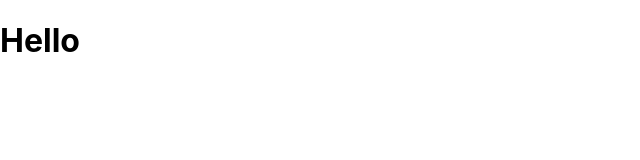
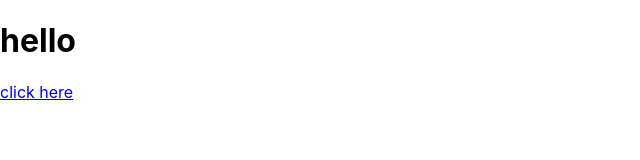
Before and after one commit to AlexandruAcea/chromeHomePage, a React (Create React App) app: page / in a window 1280 px wide. Shown: the top 160 px of the page, without its empty margins (0-640 px from the left). Built offline with nearby package versions, Linux system fonts and the light colour scheme.

Commit message:
added some routing

```diff
--- a/src/components/App.js
+++ b/src/components/App.js
@@ -1,12 +1,19 @@
 import "../css/App.css";
 import React, { Component } from "react";
-import { BrowserRouter, Router } from "react-router-dom";
+import { BrowserRouter, Route } from "react-router-dom";
+import Onboarding from "./Onboarding";
+import Home from "./Home";
 
 class App extends Component {
   render() {
     return (
       <div>
-        <h1>Hello</h1>
+        <BrowserRouter>
+          <div>
+            <Route path="/" exact component={Home} />
+            <Route path="/onboarding" component={Onboarding} />
+          </div>
+        </BrowserRouter>
       </div>
     );
   }
--- /dev/null
+++ b/src/components/Home.js
@@ -0,0 +1,13 @@
+import React from "react";
+import { Link } from "react-router-dom";
+
+const Home = () => {
+  return (
+    <div>
+      <h1>hello</h1>
+      <Link to="/onboarding">click here</Link>
+    </div>
+  );
+};
+
+export default Home;
--- a/src/index.js
+++ b/src/index.js
@@ -6,7 +6,4 @@ import * as serviceWorker from "./serviceWorker";
 
 ReactDOM.render(<App />, document.getElementById("root"));
 
-// If you want your app to work offline and load faster, you can change
-// unregister() to register() below. Note this comes with some pitfalls.
-// Learn more about service workers: https://bit.ly/CRA-PWA
 serviceWorker.unregister();
```
Also changed, not shown: src/serviceWorker.js (+15 -27 lines), src/components/Onboarding.js (added), 1 other file (tests, documents, lock files or other folders).
